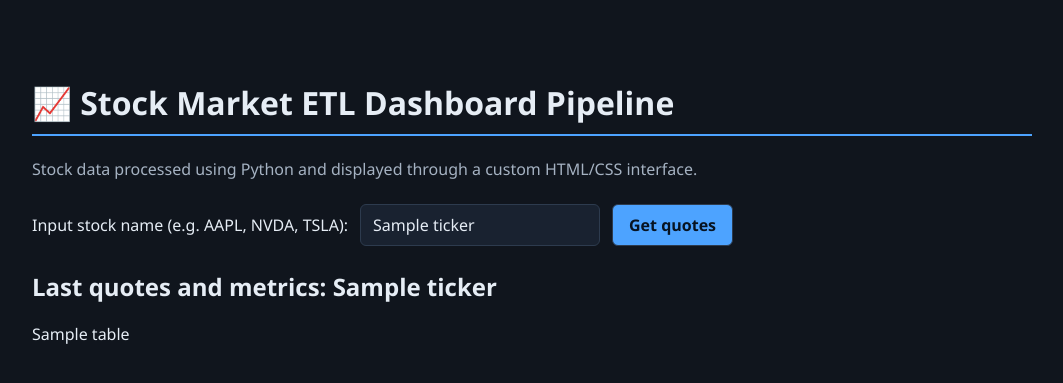
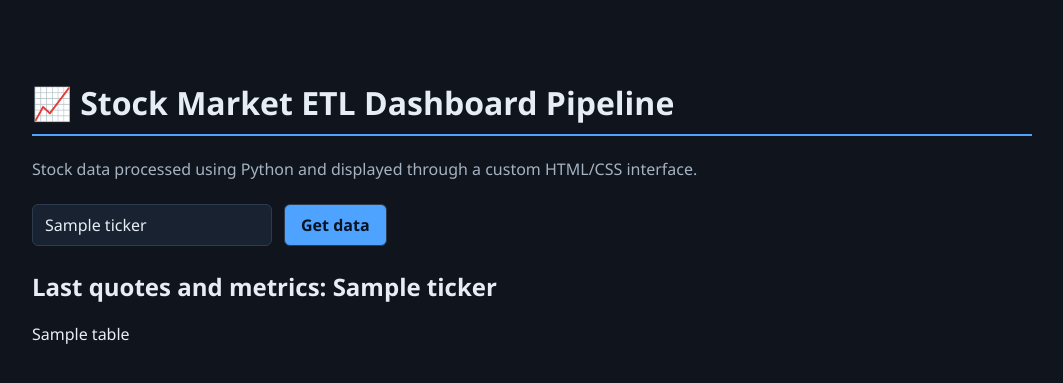
Before and after one commit to saveme777/stock_etl_dashboard, a Flask app: template templates/index.html in a window 1280 px wide. Shown: the top 383 px of the page, without its empty margins (108-1171 px from the left). Run offline with Flask 3, Linux system fonts and the light colour scheme; the template is opened without the code that fills it: most values are stand-ins (such as "Sample title", 1, 10 or a date in 2020).

Commit message:
streamline stock ticker input and enhance error handling in UI

```diff
--- a/app.py
+++ b/app.py
@@ -1,43 +1,26 @@
 from pathlib import Path
-
 from flask import Flask, render_template, request
 import pandas as pd
-
 from extract_and_load import extract_and_load
 
 app = Flask(__name__)
 
-@app.route('/')
+@app.route('/', methods=['GET', 'POST'])
 def index():
-    ticker = "AAPL"
-    file_path = Path(__file__).resolve().parent / f"{ticker}_transformed.csv"
-    if file_path.exists():
-        data = pd.read_csv(file_path, index_col=0)
-        table_html = data.tail(10).to_html(
-            classes="stock-table", header=True, index=True
-        )
-    else:
-        table_html = "<p style='color: red;'>Файл данных не найден! Сначала введи тикер.</p>"
+    table_html = None
+    ticker = ""
+
+    if request.method == 'POST':
+        ticker = request.form.get('ticker', '').strip()
+
+        if ticker:
+            try:
+                data = extract_and_load(ticker)
+                table_html = data.tail(10).to_html(classes="stock-table", header=True, index=True)
+            except ValueError as err:
+                table_html = f"<p style='color: red;'>{err}</p>"
 
     return render_template("index.html", table=table_html, ticker=ticker)
 
-
-@app.route("/", methods=["POST"])
-def submit_ticker():
-    ticker = request.form.get("ticker", "").strip().upper()
-    try:
-        data = extract_and_load(ticker)
-        table_html = data.tail(10).to_html(
-            classes="stock-table", header=True, index=True
-        )
-        error = None
-    except ValueError as exc:
-        table_html = ""
-        error = str(exc)
-
-    return render_template(
-        "index.html", table=table_html, ticker=ticker, error=error
-    )
-
 if __name__ == '__main__':
     app.run(debug=True)
--- a/templates/index.html
+++ b/templates/index.html
@@ -111,18 +111,9 @@
     <h1>📈 Stock Market ETL Dashboard Pipeline</h1>
     <p>Stock data processed using Python and displayed through a custom HTML/CSS interface.</p>
 
-    <form method="post">
-        <label for="ticker">Input stock name (e.g. AAPL, NVDA, TSLA):</label>
-        <input
-            type="text"
-            id="ticker"
-            name="ticker"
-            value="{{ ticker }}"
-            placeholder="AAPL"
-            maxlength="20"
-            required
-        >
-        <button type="submit">Get quotes</button>
+    <form method="POST" action="/">
+        <input type="text" name="ticker" placeholder="Enter stock name: (e.g. NVDA)" value="{{ ticker }}">
+        <button type="submit">Get data</button>
     </form>
 
     {% if error %}
@@ -131,9 +122,11 @@
 
     <h2>Last quotes and metrics: {{ ticker }}</h2>
 
-    <div>
-        {{ table | safe }}
-    </div>
+    {% if table %}
+        <div class="table-container">
+            {{ table | safe }}
+        </div>
+    {% endif %}
 
 </body>
 </html>
```
